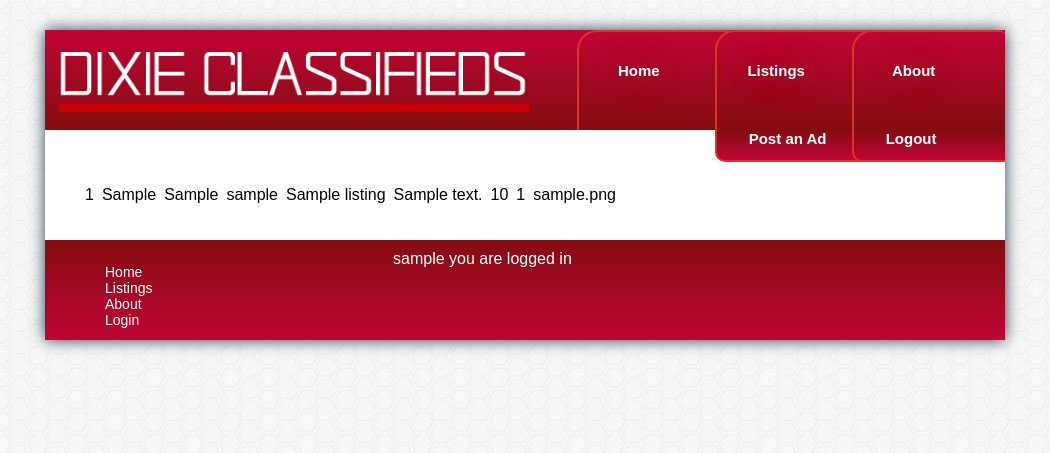
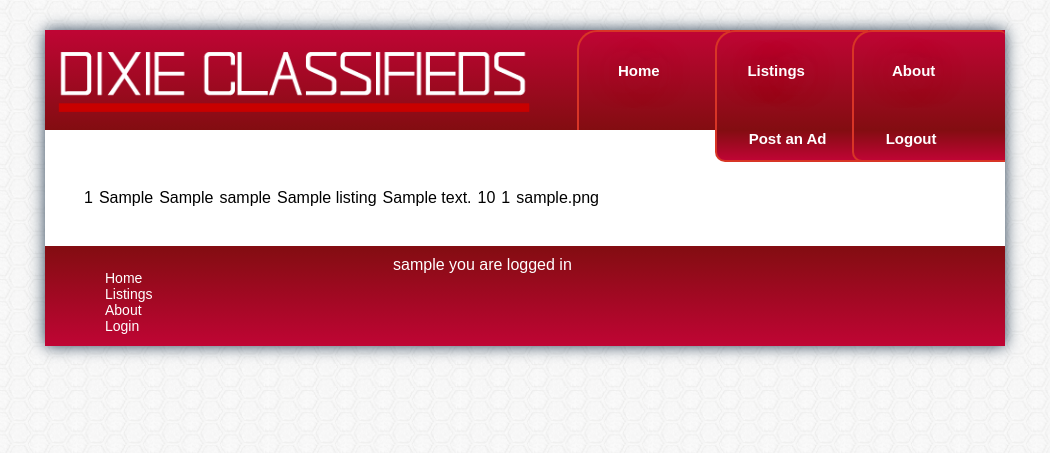
Before and after one commit to coltonmorris/phpClassifieds, a PHP site: page /listings.php in a window 1280 px wide. Shown: the top 453 px of the page, without its empty margins (115-1165 px from the left). Run offline with PHP 8.4, Linux system fonts and the light colour scheme; the visitor is signed in with stand-in values (Sample User, id 1); tables that the repository leaves empty or names only in its code hold one stand-in row (values such as "Sample post"); some libraries are stand-ins or nearby versions.

Commit message:
listings de-uglify stage 3

```diff
--- a/class/main.css
+++ b/class/main.css
@@ -119,7 +119,7 @@ label{
 	border-color:transparent;
 }
 .listing td{
-	padding:2px;
+	padding:5px 1px 5px 1px;
 }
 .logoutbutton{
 	z-index:2;
```
